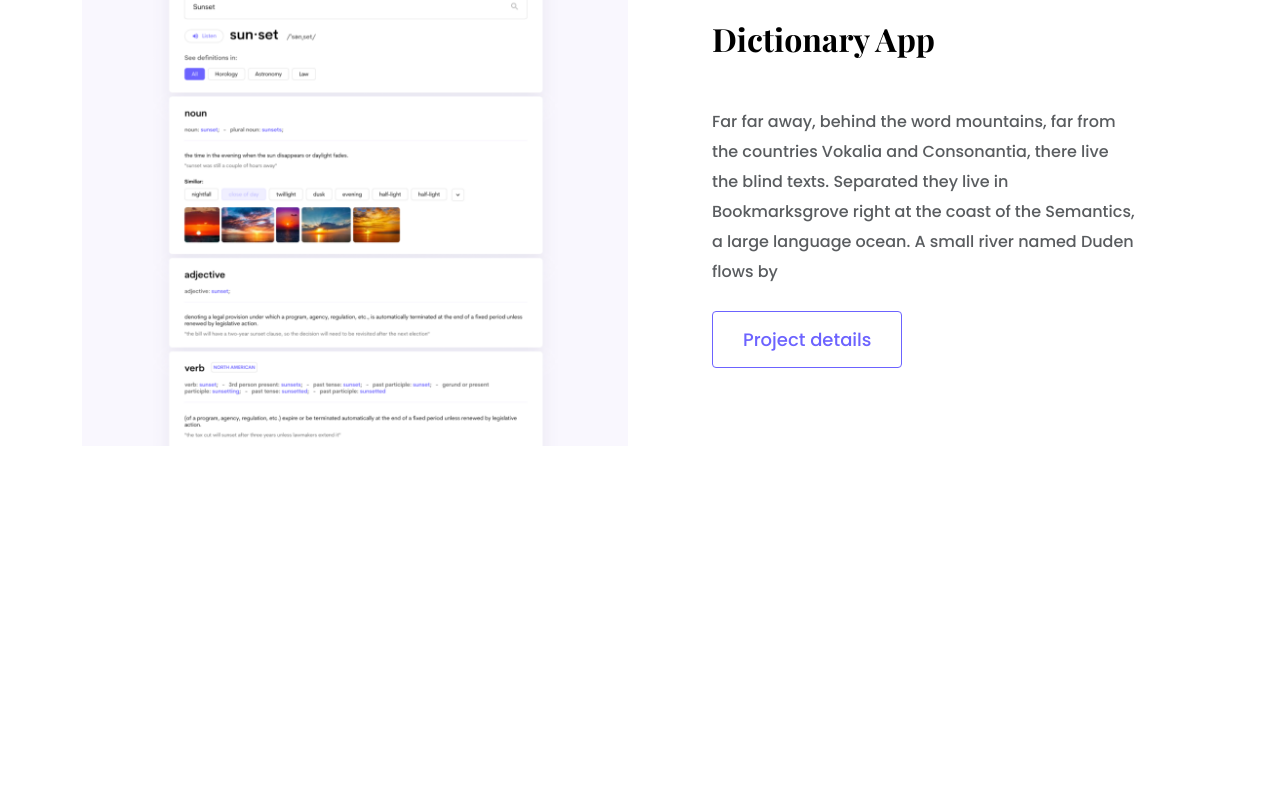
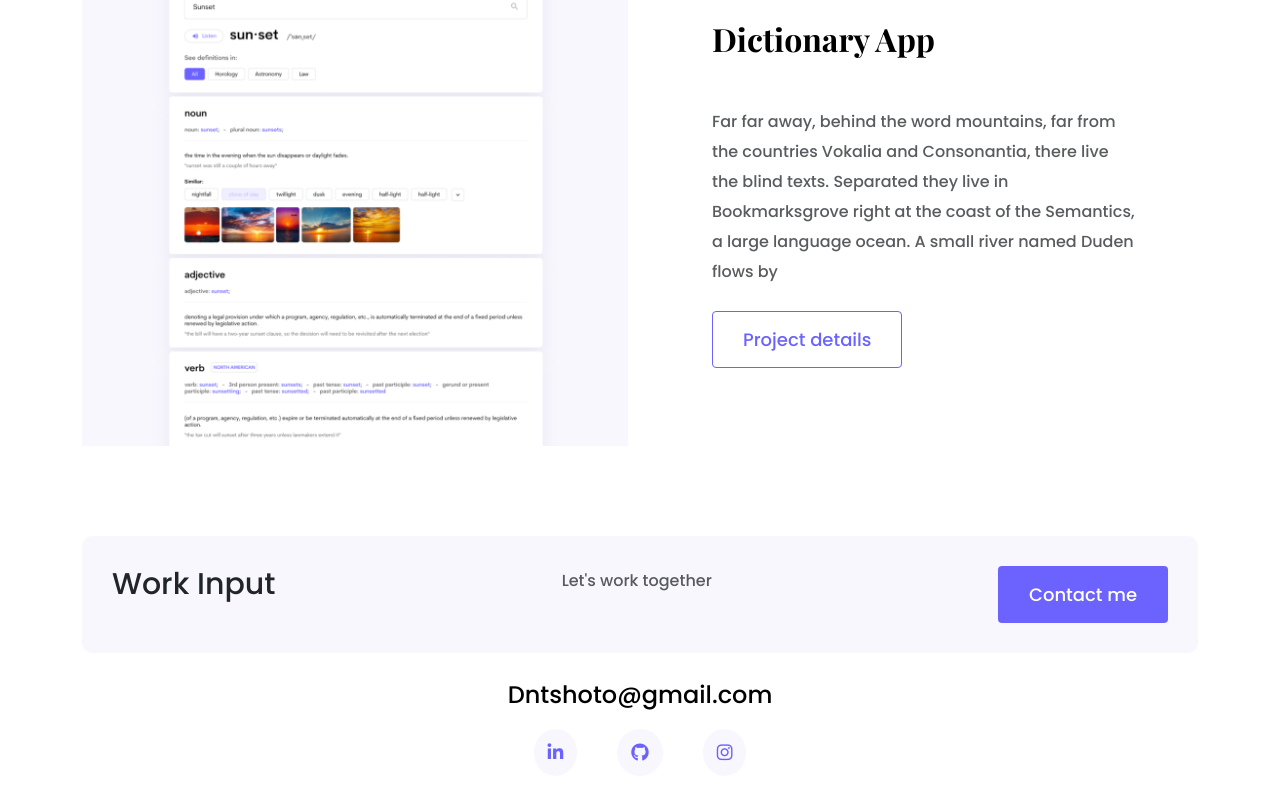
Before and after one commit to MaduoNtshoto/Portfolio-Project, a plain HTML site: page index.html in a window 1280 px wide. Shown: the part 2171-2971 px from the top of the page. Before the commit the page ends 2707 px from the top, so only its background shows below. Drawn offline with nearby package versions, Linux system fonts and the light colour scheme.

Commit message:
Added the footer

```diff
--- a/index.html
+++ b/index.html
@@ -110,6 +110,31 @@
           </div>
         </div>
       </div>
+      <footer>
+        <div
+          class="contact-box d-flex justify-content-between mb-4 d-none d-md-flex"
+        >
+          <h3>Work Input</h3>
+          <p class="text-muted">Let's work together</p>
+          <a href=" " class="btn btn-branding">Contact me</a>
+        </div>
+        <div class="d-flex justify-content-center mb-3">
+          <a href="mailto:Dntshoto@gmail.com" class="email-link"
+            >Dntshoto@gmail.com</a
+          >
+        </div>
+        <div class="social-links d-flex justify-content-center mb-4">
+          <a href="https://www.linkedin.com/in/maduo-ntshoto" target="_blank">
+            <i class="fa-brands fa-linkedin-in"></i
+          ></a>
+          <a href="https://www.github.com/MaduoNtshoto" target="_blank">
+            <i class="fa-brands fa-github"></i
+          ></a>
+          <a href="https://www.instagram.com/maduo-ntshoto" target="_blank">
+            <i class="fa-brands fa-instagram"></i
+          ></a>
+        </div>
+      </footer>
     </div>
   </body>
 </html>
--- a/src/styles.css
+++ b/src/styles.css
@@ -17,6 +17,9 @@ h2 {
 h1 {
   font-size: 96px;
   line-height: 1.5;
+}
+h3 {
+  font-size: 30px;
 }
 p {
   font-family: var(--default-font-family);
@@ -109,6 +112,42 @@ nav a:hover,
 nav li.active a {
   color: var(--branding-color);
 }
+
+footer {
+  margin-bottom: 50px 0;
+}
+footer .contact-box {
+  background: var(--secondary-color);
+  padding: 30px;
+  border-radius: 10px;
+}
+footer .contact-box p {
+  font-size: medium;
+  margin: 0;
+}
+
+footer .email-link {
+  text-decoration: none;
+  color: #000000;
+  font-size: 24px;
+}
+footer .email-link:hover {
+  color: var(--branding-color);
+}
+
+footer .social-links a {
+  border-radius: 50%;
+  margin: 0 20px;
+  color: var(--branding-color);
+  background: var(--secondary-color);
+  padding: 10px 14px;
+  font-size: 18px;
+  transition: all 150ms ease-in-out;
+}
+footer .social-links a:hover {
+  color: #fff;
+  background: var(--branding-color);
+}
 @media (max-width: 900px) {
   h1 {
     font-size: 42px;
```
